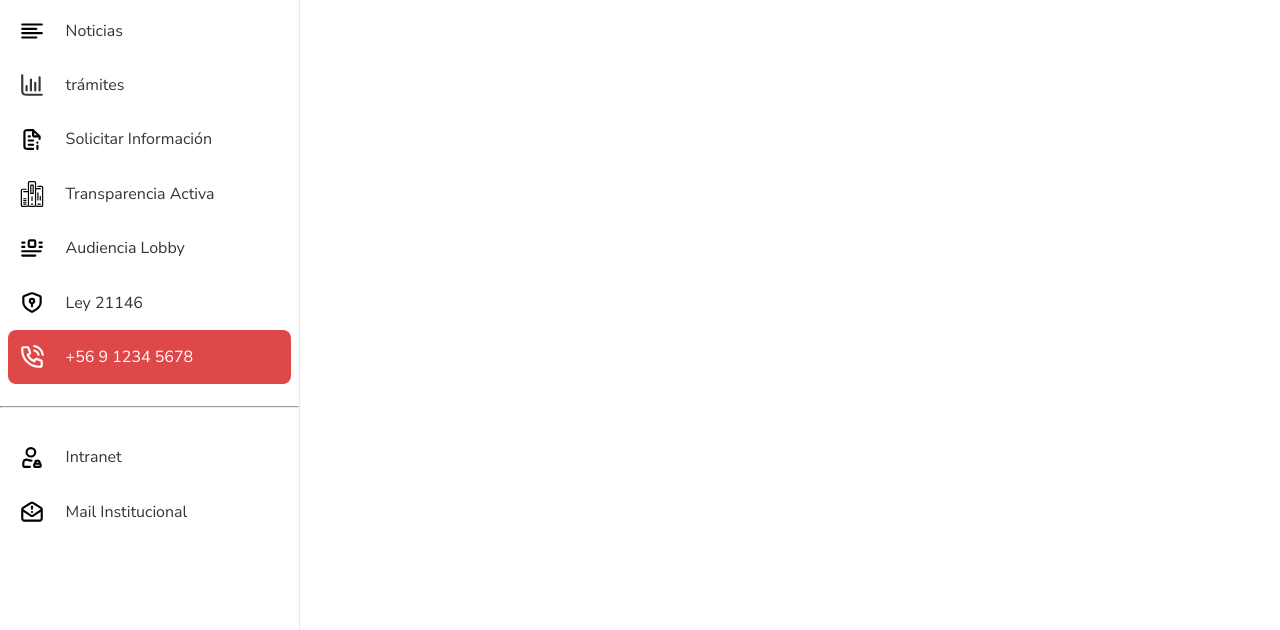
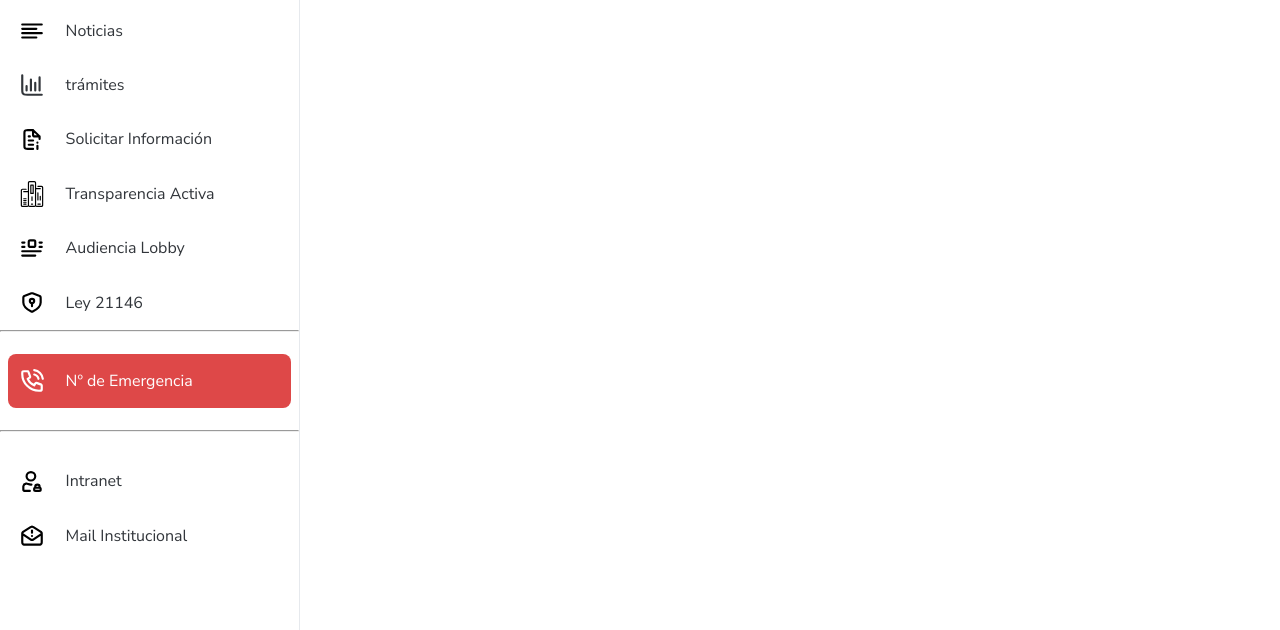
Before and after one commit to Nico0900/muniop2, a plain HTML site: page index.html in a window 1280 px wide. Shown: the part 234-864 px from the top of the page. Drawn offline with Linux system fonts and the light colour scheme.

Commit message:
Update index.html

```diff
--- a/index.html
+++ b/index.html
@@ -97,10 +97,12 @@
                         <span>Ley 21146</span>
                     </a>
                 </li>
+                <hr>
+                <br>
                 <li>
                     <a href="tel:+56912345678" class="emergencia">
                         <img src="/icons/phone-call.svg" class="emergencia" alt="">
-                        <span>+56 9 1234 5678</span>
+                        <span>Nº de Emergencia</span>
                     </a>
                 </li>
                 <br>
```
